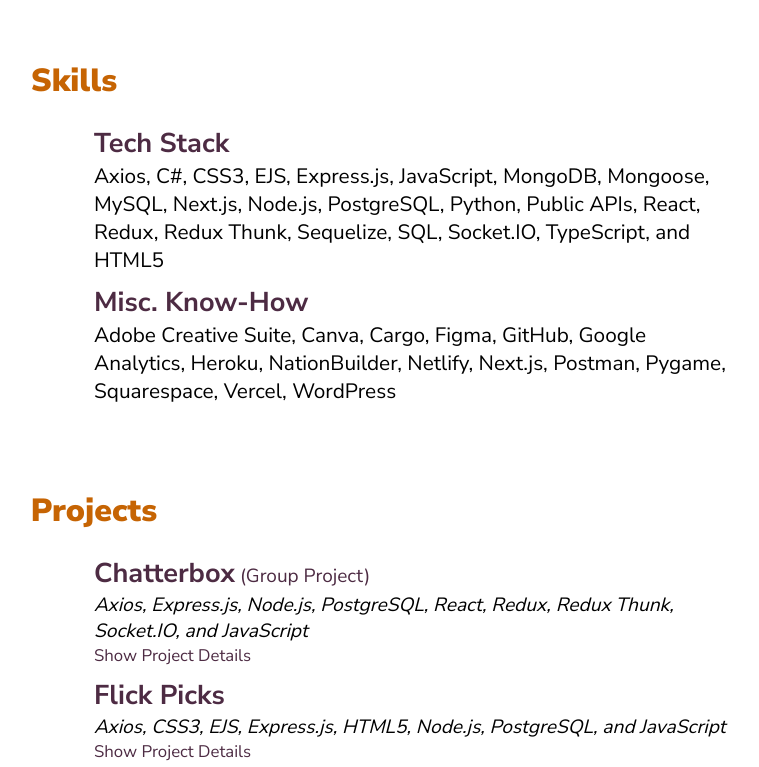
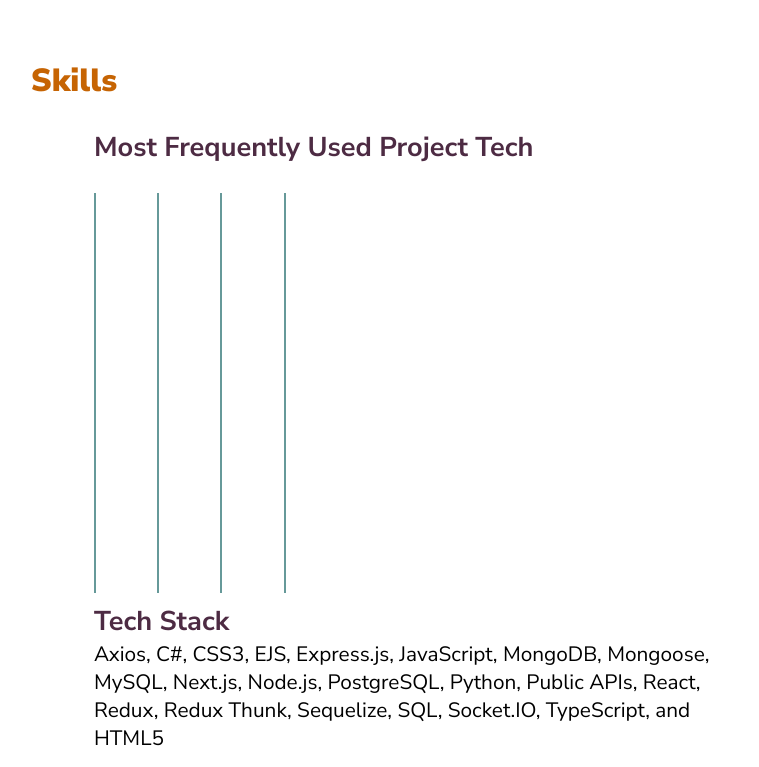
Before and after one commit to LouisaJohnston/Portfolio, a Next.js app: page / in a window 1280 px wide. Shown: the part 440-1207 px from the top of the page, without its empty margins (230-989 px from the left). Built offline with nearby package versions, Linux system fonts and the light colour scheme.

Commit message:
begin tech graph

```diff
--- /dev/null
+++ b/components/Graph.jsx
@@ -0,0 +1,14 @@
+import Line from "./Line"
+
+export default function Graph({}) {
+    return (
+        <div className="graph-wrapper">
+            <div className="graph">
+                <Line left={0}/>
+                <Line left={10}/>
+                <Line left={20}/>
+                <Line left={30}/>
+            </div>
+        </div>
+    )
+}
--- /dev/null
+++ b/components/Line.jsx
@@ -0,0 +1,8 @@
+export default function Line({left}) {
+    return (
+        <div
+            className="line"
+            style={{ left:`${left}%` }}
+        />
+    )
+}
--- a/pages/index.js
+++ b/pages/index.js
@@ -5,6 +5,7 @@
 import Tech from "../components/Tech";
 import Project from "../components/Project.jsx";
 import projectsJSON from "../projects.json";
+import Graph from "../components/Graph"
 
 export default function Index() {
   const [projects, setProjects] = useState([]);
@@ -53,13 +54,17 @@
           />
           <IntroParagraph
             paragraph={
-              "In my spare time, I can be found employing the phone-a-friend approach to crossword solving, planning walks that triangulate the dog parks in my neighborhood, or saying 'Hey, they're in ___!' when I recognize an actor in what I'm watching."
+              "In my spare time, I can be found employing the phone-a-friend approach to crossword solving, planning walks that triangulate the dog parks in my neighborhood, or saying 'Hey, they're in ___!' when I recognize an actor in something I'm watching."
             }
           />
         </div>
 
         <div className="skill-anchor" id="languages">
           <h2>Skills</h2>
+          <div>
+            <h3>Most Frequently Used Project Tech</h3>
+            <Graph />
+          </div>
           <div id="lang-specs">
             <Tech
               head={"Tech Stack"}
--- a/styles/globals.css
+++ b/styles/globals.css
@@ -192,6 +192,25 @@
   z-index: -1;
   display: flex;
   justify-content: center;
+}
+
+/******** GRAPH ********/
+.graph-wrapper {
+  position: relative;
+  max-width: 800px;
+  height: 400px;
+  background-color: none;
+  margin-left: 25%;
+  margin-right: 25%;
+}
+
+.line {
+  position: absolute;
+  top: 0;
+  bottom: 0;
+  width: 2px;
+  background: #669999;
+  left: 10%;
 }
 
 /******** Carousel ********/
```
Also changed, not shown: components/Bar.jsx (added), components/BarTextContent.jsx (added), components/Marker.jsx (added).
